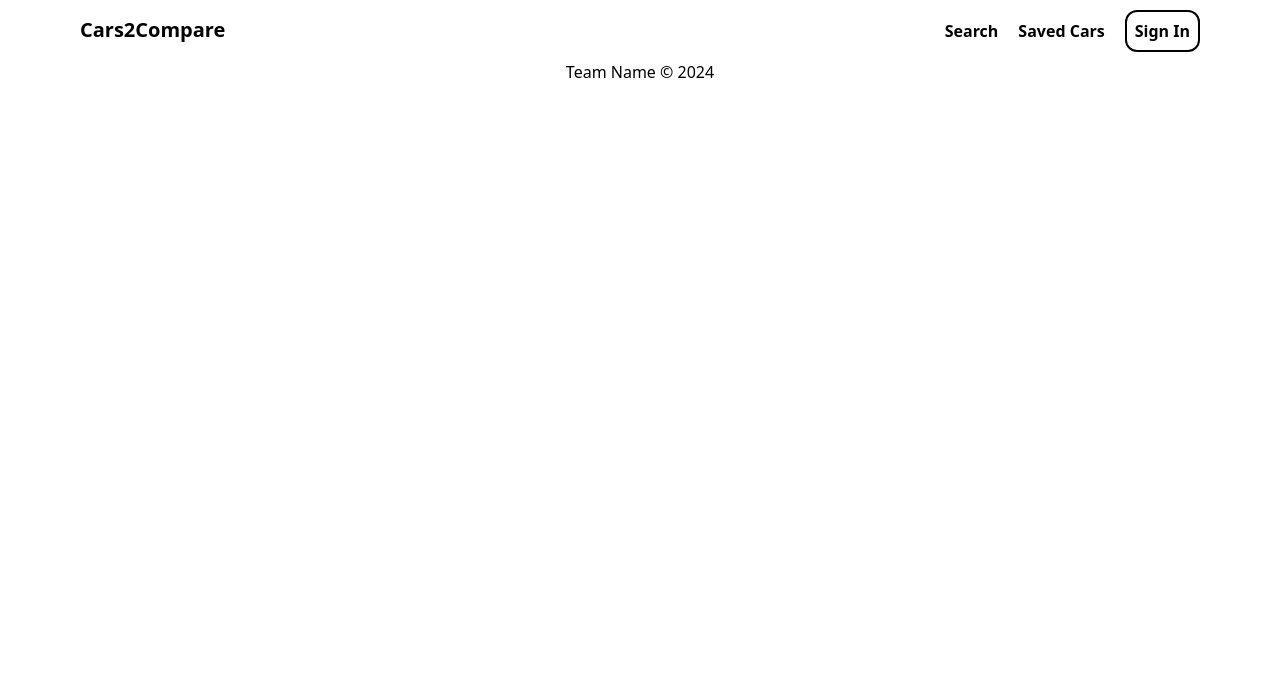
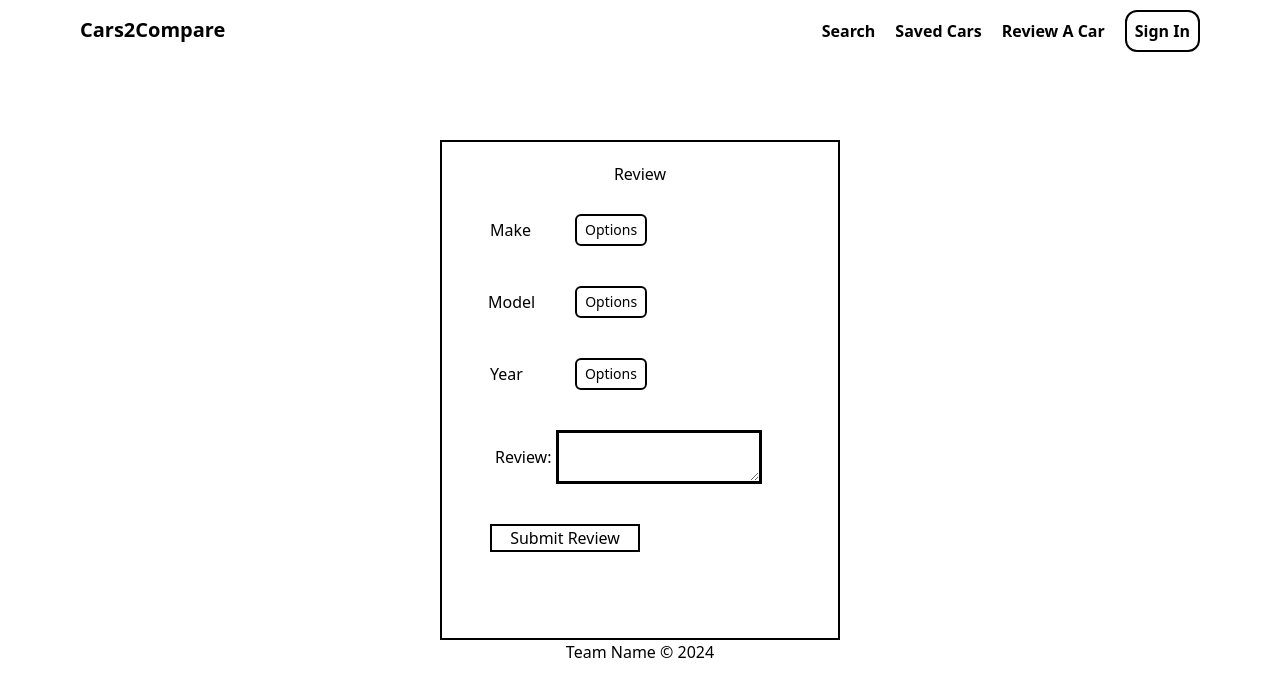
Before and after one commit to juiceman1014/Cars2Compare, a React (Vite) app in the folder cars2compare/: page /Review in a window 1280 px wide. Shown: the top 696 px of the page. Built offline with nearby package versions, Linux system fonts and the light colour scheme; the HTML template or start-up script is replaced by a standard one.

Commit message:
added review page

```diff
--- a/cars2compare/src/App.jsx
+++ b/cars2compare/src/App.jsx
@@ -7,6 +7,7 @@ import RegisterPage from "./pages/registerPage.jsx";
 import { Route, Routes } from "react-router-dom";
 import Footer from "./components/footer.jsx";
 import ResultsPage from "./pages/resultsPage.jsx";
+import ReviewPage from "./pages/reviewPage.jsx"
 
 function App() {
   const carOptions = ["Toyota", "Honda", "Ford"]; //testing
@@ -32,6 +33,7 @@ function App() {
         <Route path="/SignIn" element={<SignInPage />} />
         <Route path="/Register" element={<RegisterPage />} />
         <Route path="/Result" element={<ResultsPage/>} />
+        <Route path="/Review" element={<ReviewPage/>} />
       </Routes>
       <Footer></Footer>
     </>
--- a/cars2compare/src/components/navbar.jsx
+++ b/cars2compare/src/components/navbar.jsx
@@ -9,6 +9,7 @@ const Navbar = () => {
         <ul className="flex gap-5 items-baseline">
           <CustomLink to="/Search"> Search</CustomLink>
           <CustomLink to="/CarsSaved">Saved Cars</CustomLink>
+          <CustomLink to="/Review">Review A Car</CustomLink>
 
           <CustomLink
             to="/SignIn"
--- /dev/null
+++ b/cars2compare/src/pages/reviewPage.jsx
@@ -0,0 +1,37 @@
+import React, { useState } from "react";
+import Dropdown from "../components/dropDown";
+import { Link } from "react-router-dom";
+
+const ReviewPage = ({ options, model, year }) => {
+  const [isExpanded, setIsExpanded] = useState(false);
+  return (
+    <>
+      <div className="flex flex-col md:flex-row items-center justify-center gap-3 mt-20">
+        <div className="flex flex-col items-center h-[500px] w-[400px] border-[2px] gap-2 border-black">
+          <h1 className="mt-5">Review</h1>
+          <div className="flex flex-col gap-10 mt-5 w-[300px] h-[400px]">
+            <div className="flex flex-row items-center gap-10">
+              <h1 className="mr-1">Make</h1>
+              <Dropdown options={options}></Dropdown>
+            </div>
+            <div className="flex flex-row items-center gap-10">
+              <h1 className="ml-[-2px]"> Model</h1>
+              <Dropdown options={model}></Dropdown>
+            </div>
+            <div className="flex flex-row items-center gap-10">
+              <h1 className="mr-3">Year</h1>
+              <Dropdown options={year}></Dropdown>
+            </div>
+            <div className = "flex flex-row items-center">
+                <p className = "p-[5px]">Review:</p>
+                <textarea className = "border-[3px] border-black"></textarea>
+            </div>
+            <button className = "border-black border-[2px] w-3/6">Submit Review</button>
+          </div>
+        </div>
+      </div>
+    </>
+  );
+};
+
+export default ReviewPage;
```
